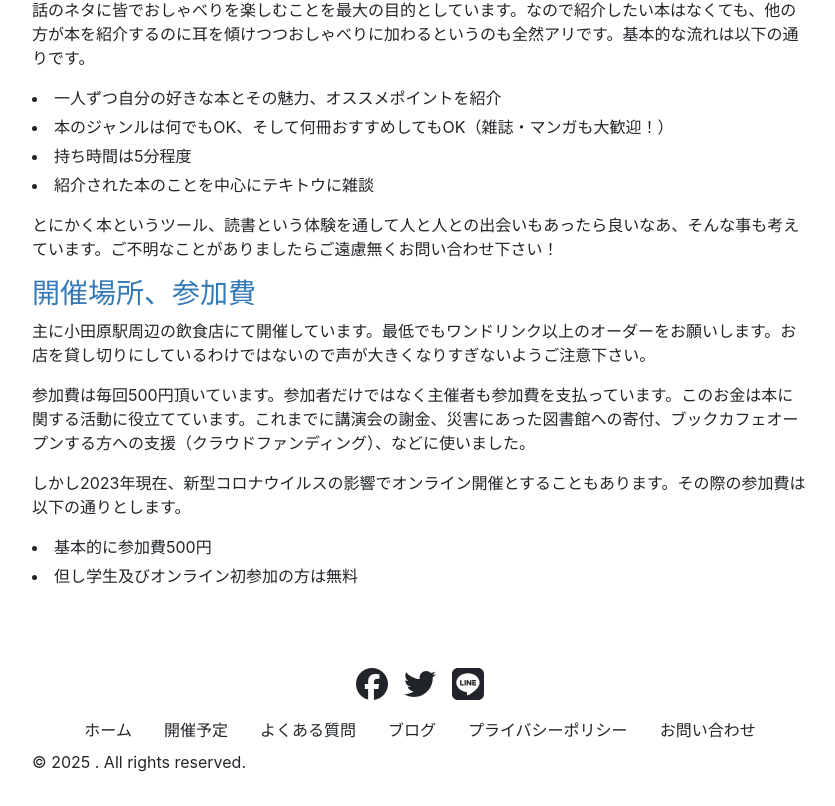
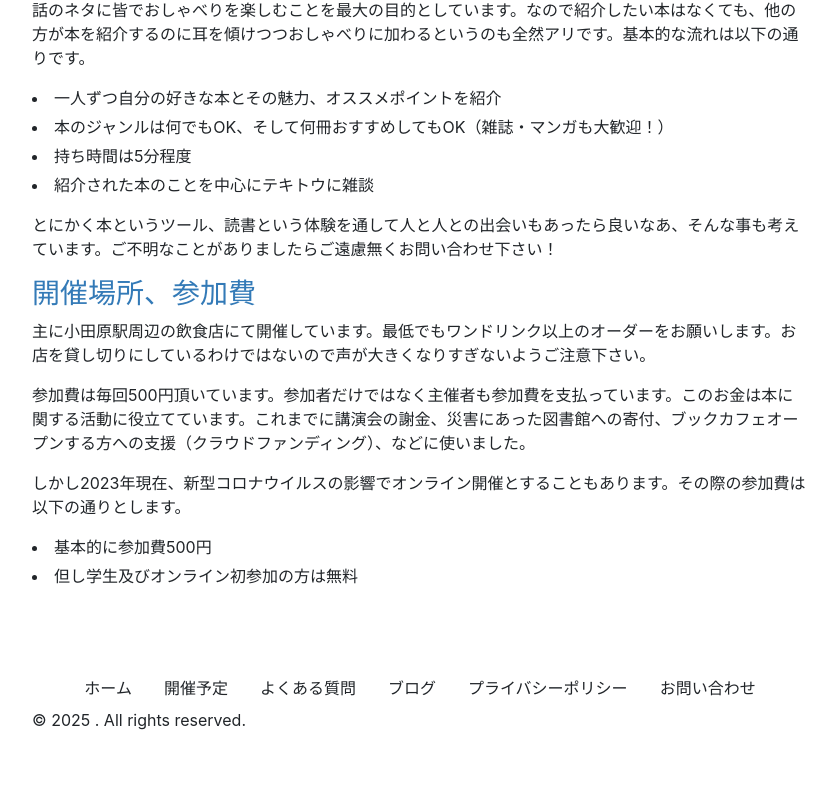
Before and after one commit to TomoyukiKawase/odawara-dokusho-app, a React (Create React App) app: page / in a window 1280 px wide. Shown: the part 396-1202 px from the top of the page, without its empty margins (220-1055 px from the left). After the commit the page ends 1160 px from the top, so only its background shows below. Built offline with nearby package versions, Linux system fonts and the light colour scheme.

Commit message:
"remove-sns-icons"

```diff
--- a/src/App.js
+++ b/src/App.js
@@ -1,8 +1,6 @@
 import React from 'react';
 import { Navbar, Container, Nav } from 'react-bootstrap';
 import { BrowserRouter as Router, Routes, Route, Link } from 'react-router-dom';
-import { FontAwesomeIcon } from '@fortawesome/react-fontawesome';
-import { faFacebook, faTwitter, faLine } from '@fortawesome/free-brands-svg-icons';
 import './App.css';
 import FAQ from './FAQ'; // FAQコンポーネントをインポート
 
@@ -67,11 +65,6 @@ function App() {
 
         <footer className="bg-white py-3">
           <Container className="content-width">
-            <div className="d-flex justify-content-center mb-2">
-              <a href="#" className="text-dark mx-2"><FontAwesomeIcon icon={faFacebook} size="2x" /></a>
-              <a href="#" className="text-dark mx-2"><FontAwesomeIcon icon={faTwitter} size="2x" /></a>
-              <a href="#" className="text-dark mx-2"><FontAwesomeIcon icon={faLine} size="2x" /></a>
-            </div>
             <Nav className="justify-content-center">
               <Nav.Link as={Link} to="/" className="text-dark">ホーム</Nav.Link>
               <Nav.Link as={Link} to="/schedule" className="text-dark">開催予定</Nav.Link>
```
